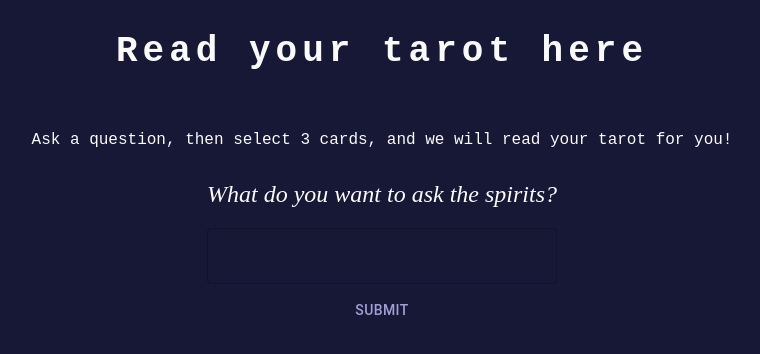
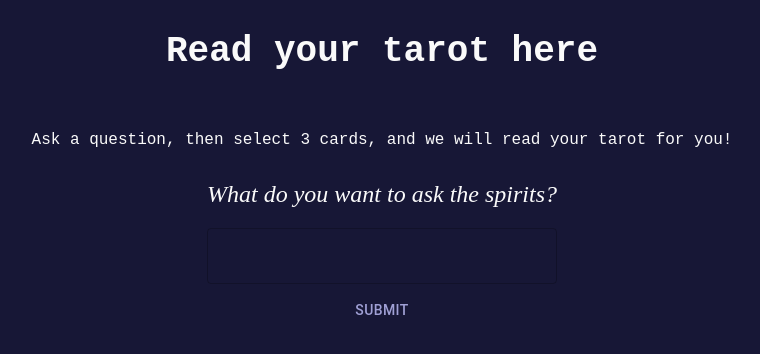
Before and after one commit to aprilmusic/tarot, a React (Vite) app: page / in a window 1280 px wide. Shown: the top 354 px of the page, without its empty margins (258-1018 px from the left). Built offline with nearby package versions, Linux system fonts and the light colour scheme; no server answers.

Commit message:
change title spacing

```diff
--- a/src/index.scss
+++ b/src/index.scss
@@ -36,10 +36,7 @@
 
 h1 {
   position: relative;
-  font-weight: bold!important;
   font-family: "Avenir", monospace!important;
-  letter-spacing: 5px;
-  overflow: hidden;
   white-space: nowrap;
 }
 
```
